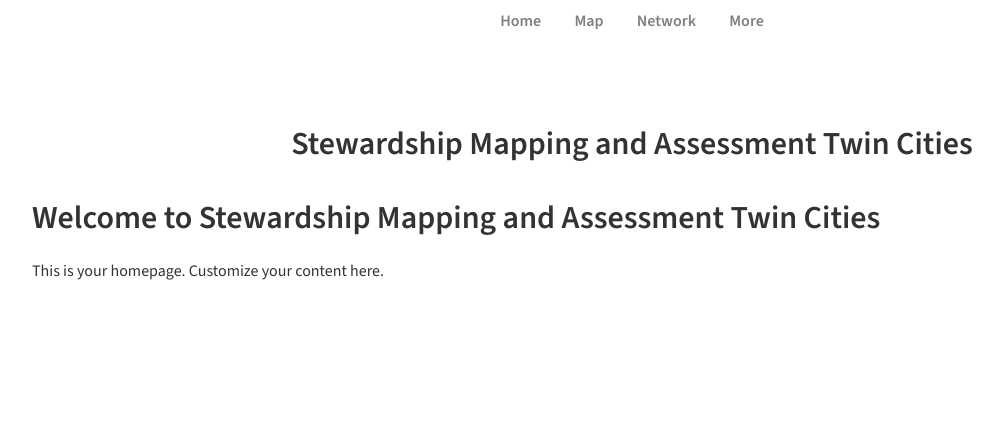
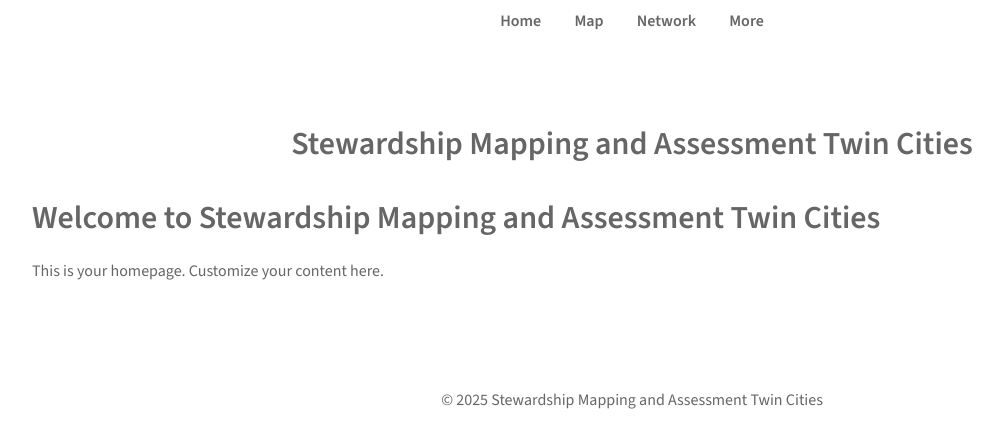
Before and after one commit to sallydonovan/mspstewmap, a Jekyll site: the page built from index.md, in a window 1280 px wide. Shown: the top 448 px of the page, without its empty margins (8-1011 px from the left). Built offline with Jekyll 4.4.1, drawn with Linux system fonts in a browser that asks for light colours.

Commit message:
Update style.css

```diff
--- a/assets/css/style.css
+++ b/assets/css/style.css
@@ -1,94 +1,97 @@
-/* Reset body and remove margins/padding */
+/* Reset */
 body {
-  font-family: 'Source Sans 3', sans-serif; /* Set font to Source Sans 3 */
-  background-color: #ffffff; /* All white background */
-  color: #333; /* Dark text for contrast */
+  font-family: 'Source Sans 3', sans-serif;
+  background-color: #ffffff; /* White background */
+  color: #666666; /* Medium grey text */
   margin: 0;
   padding: 0;
 }
 
-/* Main container with border */
+/* Container */
 .main-container {
   max-width: 1200px;
-  margin: 40px auto; /* Increased margin around the page */
+  margin: 40px auto;
   padding: 20px;
-  background-color: #ffffff; /* Ensure background is white */
+  background-color: #ffffff; /* Ensure white background */
 }
 
-/* Header with title */
+/* Header */
 header {
   text-align: center;
   margin-bottom: 2em;
 }
 
 h1 {
-  font-family: 'Source Sans 3', sans-serif; /* Keep consistent font */
-  font-weight: 600; /* Slightly bold for the header */
-  color: #333; /* Dark color for text */
+  font-weight: 600;
+  color: #666666; /* Medium grey */
 }
 
-/* Menu Bar styles */
+/* Navigation */
 nav {
-  background-color: #ffffff; /* White background for the menu bar */
+  background-color: #ffffff; /* White background */
   padding: 10px 0;
-  text-align: center; /* Center the navigation links */
+  text-align: center;
+  border: none;
 }
 
 nav ul {
-  list-style-type: none; /* Remove default list bullets */
+  list-style-type: none;
   margin: 0;
   padding: 0;
 }
 
 nav ul li {
   display: inline-block;
-  position: relative; /* Needed for dropdown functionality */
-  margin: 0 15px; /* Space between menu items */
+  position: relative;
+  margin: 0 15px;
 }
 
 nav ul li a {
-  color: grey; /* Grey  text color for links */
-  text-decoration: none; /* Remove underlines */
+  color: #666666; /* Medium grey */
+  text-decoration: none;
   font-weight: 600;
 }
 
 nav ul li a:hover {
-  color: #007acc; /* Light blue color when hovered */
+  color: #000000; /* Darker grey/black on hover */
 }
 
-/* Dropdown Menu styles */
+/* Dropdown */
 nav ul li.dropdown:hover > .dropdown-content {
-  display: block; /* Show dropdown on hover */
+  display: block;
 }
 
 nav ul li .dropdown-content {
-  display: none; /* Initially hide the dropdown */
+  display: none;
   position: absolute;
-  top: 100%; /* Position the dropdown below the parent */
+  top: 100%;
   left: 0;
-  background-color: #333;
-  min-width: 160px; /* Set a minimum width for the dropdown */
+  background-color: #ffffff; /* White dropdown */
+  min-width: 160px;
+  box-shadow: none; /* No shadow */
 }
 
 nav ul li .dropdown-content li {
-  display: block; /* Make dropdown items block-level */
+  display: block;
   margin: 0;
 }
 
 nav ul li .dropdown-content li a {
-  padding: 10px 15px; /* Padding for the dropdown items */
+  padding: 10px 15px;
   display: block;
+  color: #666666; /* Medium grey text */
 }
 
 nav ul li .dropdown-content li a:hover {
-  color: #007acc; /* Light blue on hover */
+  color: #000000; /* Darker grey on hover */
 }
 
-/* Footer styling */
+/* Footer */
 footer {
   text-align: center;
-  background-color: #ffffff;
-  color: white;
+  background-color: #ffffff; /* White */
+  color: #666666; /* Medium grey */
   padding: 1em;
   margin-top: 2em;
+  border-top: none;
 }
```
